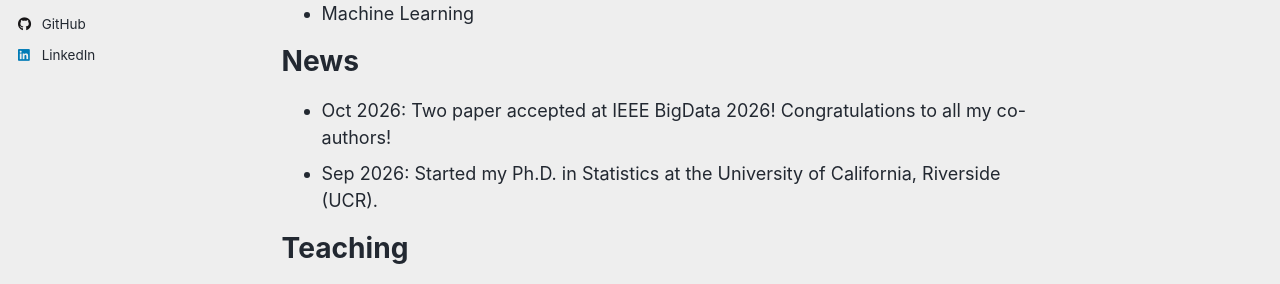
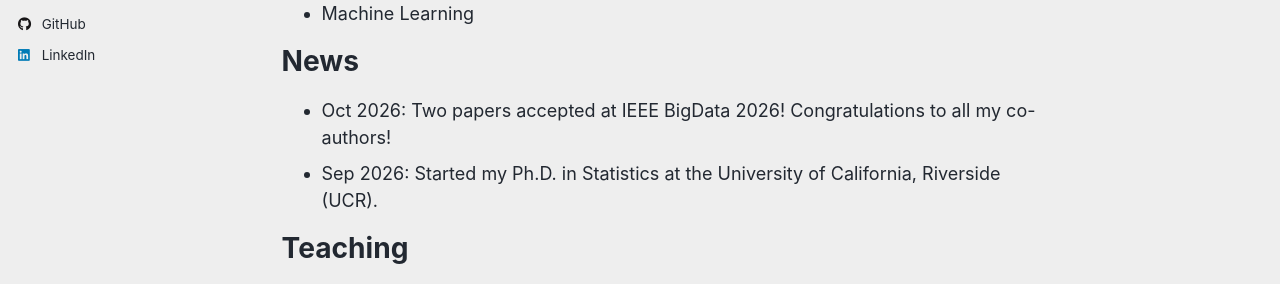
Before and after one commit to roooooog/roooooog.github.io, a Jekyll site: the page built from _pages/about.md, in a window 1280 px wide and 1163 px high. Shown: the part 452-736 px from the top of the window. Built offline with Jekyll 4.4.1, drawn with Linux system fonts in a browser that asks for light colours; a script that is not in the unit is left out.

Commit message:
Fix typo in news section of about.md

```diff
--- a/_pages/about.md
+++ b/_pages/about.md
@@ -18,7 +18,7 @@ Hi there! I am currently a Ph.D. student in Applied Statistics at the University
 
 
 # News
-- Oct 2026: Two paper accepted at IEEE BigData 2026! Congratulations to all my co-authors!
+- Oct 2026: Two papers accepted at IEEE BigData 2026! Congratulations to all my co-authors!
 - Sep 2026: Started my Ph.D. in Statistics at the University of California, Riverside (UCR).
 
 # Teaching
```
